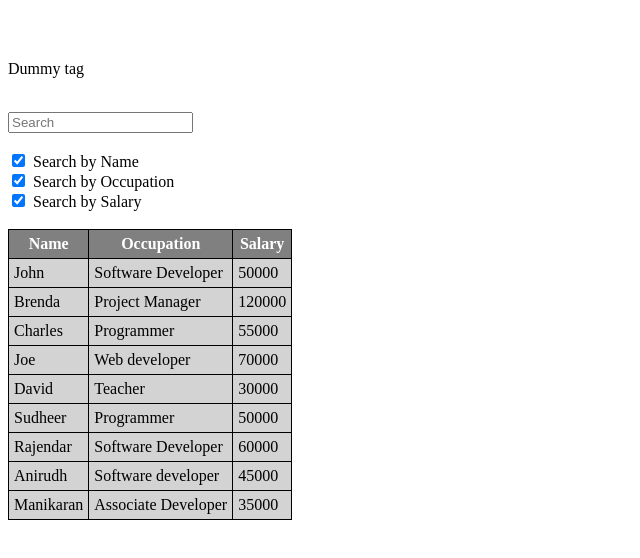
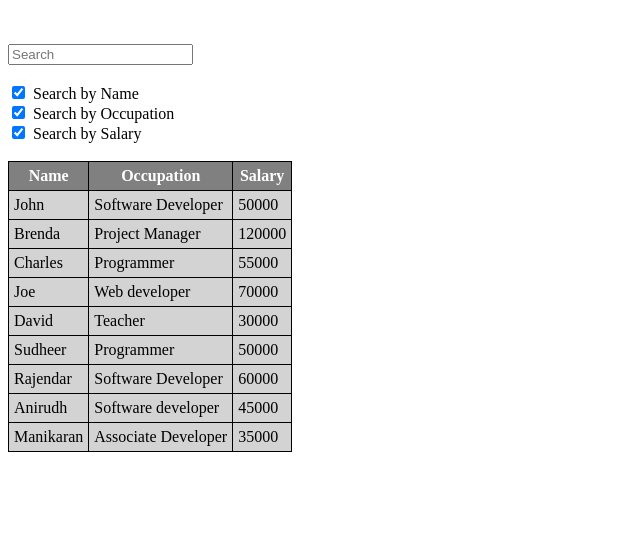
Before and after one commit to sudheer-kumar-bhavana/search-and-sort-func, a plain HTML site: page index.html in a window 1280 px wide. Shown: the whole page, without its empty margins (0-640 px from the left). Drawn offline with Linux system fonts and the light colour scheme.

Commit message:
html changes

```diff
--- a/index.html
+++ b/index.html
@@ -47,7 +47,6 @@ table th:hover{
 
 <div>
 	<br><br>
-	<p>Dummy tag</p><br>
 	<input type="text" id="search" placeholder="Search" onkeyup="search(this.value)"><br><br>
 	<input id="chkname" type="checkbox" onchange="checkChkboxes()" checked/><span class="tspan">Search by Name</span><br>
 	<input id="chkocc" type="checkbox" onchange="checkChkboxes()" checked/><span class="tspan">Search by Occupation</span><br>
```
